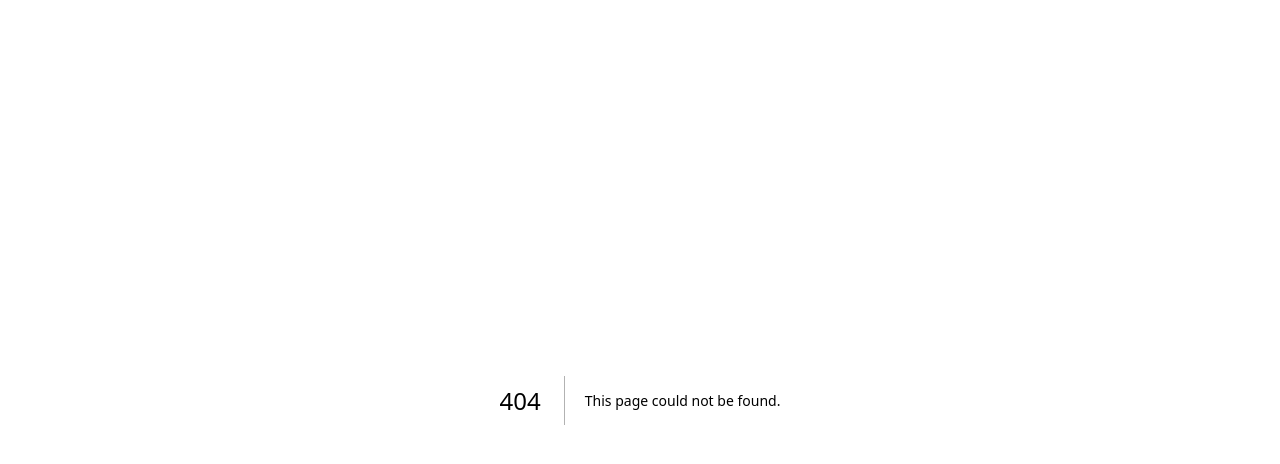
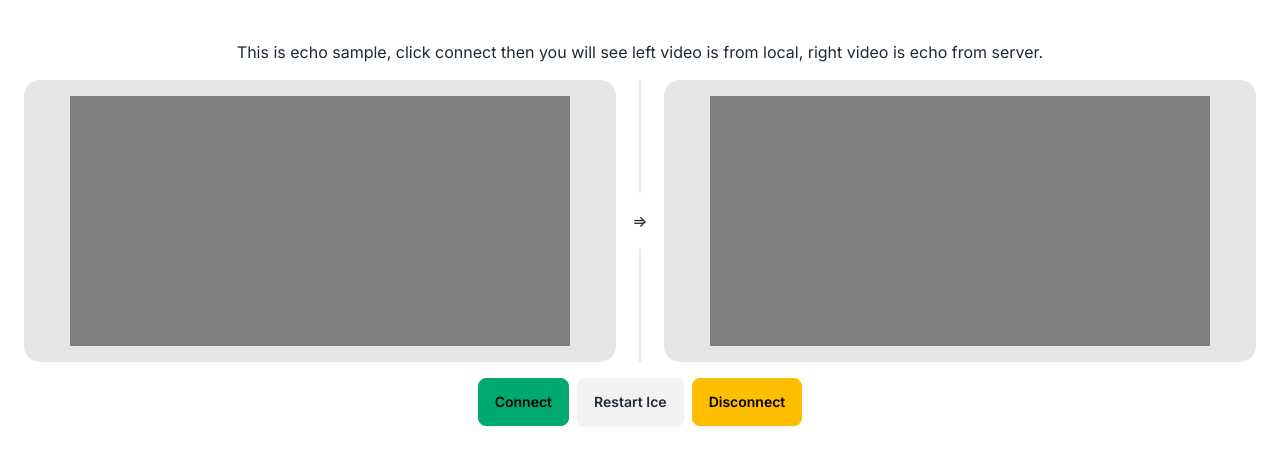
Before and after one commit to 8xFF/atm0s-media-sdk-ts, a Next.js app in the folder apps/web/: page /ts_samples/echo_restart_ice in a window 1280 px wide. Before the commit this address had no page. Shown: the top 464 px of the page. Built offline with nearby package versions, Linux system fonts and the light colour scheme.

Commit message:
allow restartIce

```diff
--- a/apps/web/app/page.tsx
+++ b/apps/web/app/page.tsx
@@ -8,6 +8,9 @@ export default function Page(): JSX.Element {
       <div className="pl-3">
         <div>
           <Link href="/ts_samples/echo_fast">Echo fast</Link>
+        </div>
+        <div>
+          <Link href="/ts_samples/echo_restart_ice">Echo restart ice</Link>
         </div>
         <div>
           <Link href="/ts_samples/echo_lazy">Echo lazy</Link>
--- /dev/null
+++ b/apps/web/app/ts_samples/echo_restart_ice/page.tsx
@@ -0,0 +1,150 @@
+"use client";
+
+import { useEffect } from "react";
+import {
+  BitrateControlMode,
+  Kind,
+  RoomPeerJoined,
+  RoomPeerLeaved,
+  RoomTrackStarted,
+  RoomTrackStopped,
+  Session,
+  SessionEvent,
+} from "@atm0s-media-sdk/sdk-core/lib";
+
+export default function EchoFast(): JSX.Element {
+  useEffect(() => {
+    const video_preview = document.getElementById(
+      "video-preview",
+    )! as HTMLVideoElement;
+    const audio_echo = document.getElementById(
+      "audio-echo",
+    )! as HTMLAudioElement;
+    const video_echo = document.getElementById(
+      "video-echo",
+    )! as HTMLVideoElement;
+    const connect_btn = document.getElementById("connect")!;
+    const restart_ice_btn = document.getElementById("restart-ice")!;
+    const disconnect_btn = document.getElementById("disconnect")!;
+
+    async function connect(_e: any) {
+      const session = new Session("http://localhost:3000", {
+        token: "demo-token",
+        join: {
+          room: "demo",
+          peer: "web-1",
+          publish: { peer: true, tracks: true },
+          subscribe: { peers: true, tracks: true },
+        },
+      });
+
+      const stream = await navigator.mediaDevices.getUserMedia({
+        audio: true,
+        video: true,
+      });
+      video_preview.srcObject = stream;
+      let audio_send_track = session.sender(
+        "audio_main",
+        stream.getAudioTracks()[0]!,
+      );
+      let video_send_track = session.sender(
+        "video_main",
+        stream.getVideoTracks()[0]!,
+        { priority: 100, bitrate: BitrateControlMode.DYNAMIC_CONSUMERS },
+      );
+      console.log(audio_send_track, video_send_track);
+      let audio_recv_track = session.receiver(Kind.AUDIO);
+      let video_recv_track = session.receiver(Kind.VIDEO);
+      audio_echo.srcObject = audio_recv_track.stream;
+      video_echo.srcObject = video_recv_track.stream;
+
+      (window as any).video_recv_track = video_recv_track;
+
+      session.on(SessionEvent.ROOM_PEER_JOINED, (peer: RoomPeerJoined) => {
+        console.log("Peer joined", peer);
+      });
+
+      session.on(SessionEvent.ROOM_PEER_LEAVED, (peer: RoomPeerLeaved) => {
+        console.log("Peer leaved", peer);
+      });
+
+      session.on(SessionEvent.ROOM_TRACK_STARTED, (track: RoomTrackStarted) => {
+        console.log("Track started", track);
+        if (track.track == "audio_main") {
+          audio_recv_track.attach(track).then(console.log).catch(console.error);
+        } else {
+          video_recv_track.attach(track).then(console.log).catch(console.error);
+        }
+      });
+
+      session.on(SessionEvent.ROOM_TRACK_STOPPED, (track: RoomTrackStopped) => {
+        console.log("Track stopped", track);
+      });
+
+      restart_ice_btn.onclick = () => {
+        session.restartIce().then(console.log).catch(console.error);
+      };
+
+      disconnect_btn.onclick = () => {
+        stream.getTracks().map((t) => {
+          t.stop();
+        });
+        video_preview.srcObject = null;
+        audio_echo.srcObject = null;
+        video_echo.srcObject = null;
+        session.disconnect();
+      };
+      await session.connect();
+    }
+
+    connect_btn.onclick = connect;
+  }, []);
+
+  return (
+    <main>
+      <div className="p-6">
+        <div className="p-4 w-full text-center">
+          This is echo sample, click connect then you will see left video is
+          from local, right video is echo from server.
+        </div>
+        {/* This is for video */}
+        <div className="flex flex-col w-full lg:flex-row">
+          <div className="grid p-4 flex-grow card bg-base-300 rounded-box place-items-center">
+            <video
+              muted
+              autoPlay
+              width={500}
+              height={500}
+              style={{ backgroundColor: "gray" }}
+              id="video-preview"
+            />
+          </div>
+          <div className="divider lg:divider-horizontal">=&gt;</div>
+          <div className="grid p-4 flex-grow card bg-base-300 rounded-box place-items-center">
+            <audio autoPlay id="audio-echo" />
+            <video
+              muted
+              autoPlay
+              width={500}
+              height={500}
+              style={{ backgroundColor: "gray" }}
+              id="video-echo"
+            />
+          </div>
+        </div>
+        {/* This is for control buttons */}
+        <div className="flex flex-row justify-center p-4 space-x-2 w-full">
+          <button id="connect" className="btn btn-success">
+            Connect
+          </button>
+          <button id="restart-ice" className="btn">
+            Restart Ice
+          </button>
+          <button id="disconnect" className="btn btn-warning">
+            Disconnect
+          </button>
+        </div>
+      </div>
+    </main>
+  );
+}
--- a/packages/sdk-core/src/session.ts
+++ b/packages/sdk-core/src/session.ts
@@ -33,6 +33,7 @@ export enum SessionEvent {
 
 export class Session extends EventEmitter {
   created_at: number;
+  version?: string;
   conn_id?: string;
   peer: RTCPeerConnection;
   dc: Datachannel;
@@ -136,6 +137,7 @@ export class Session extends EventEmitter {
       throw new Error("Not in prepare state");
     }
     this.prepareState = false;
+    this.version = version;
     console.warn("Prepare senders and receivers to connect");
     //prepare for senders. We need to lazy prepare because some transceiver dont allow update before connected
     for (let i = 0; i < this.senders.length; i++) {
@@ -178,6 +180,39 @@ export class Session extends EventEmitter {
     await this.peer.setRemoteDescription({ type: "answer", sdp: res.sdp });
     await this.dc.ready();
     console.log("Connected");
+  }
+
+  async restartIce() {
+    //TODO detect disconnect state and call restart-ice
+    const local_desc = await this.peer.createOffer({
+      offerToReceiveAudio: true,
+      offerToReceiveVideo: true,
+    });
+    const req = ConnectRequest.create({
+      version: this.version || "pure-ts@0.0.0", //TODO auto get from package.json
+      join: this.cfg.join,
+      features: {},
+      tracks: {
+        receivers: this.receivers.map((r) => r.state),
+        senders: this.senders.map((r) => r.state),
+      },
+      sdp: local_desc.sdp,
+    });
+    console.log("Sending restart-ice request");
+    const res = await post_protobuf(
+      ConnectRequest,
+      ConnectResponse,
+      this.gateway + "/webrtc/" + this.conn_id + "/restart-ice",
+      req,
+      {
+        Authorization: "Bearer " + this.cfg.token,
+        "Content-Type": "application/grpc",
+      },
+    );
+    this.conn_id = res.connId;
+    console.log("Apply restart-ice response");
+    await this.peer.setLocalDescription(local_desc);
+    await this.peer.setRemoteDescription({ type: "answer", sdp: res.sdp });
   }
 
   async join(info: JoinInfo, token: string) {
--- a/packages/sdk-react-hooks/src/context.ts
+++ b/packages/sdk-react-hooks/src/context.ts
@@ -154,6 +154,10 @@ export class Context extends EventEmitter {
     return this.session.connect(version);
   }
 
+  restartIce() {
+    return this.session.restartIce();
+  }
+
   async join(info: any, token: string) {
     await this.session.join(info, token);
   }
--- a/packages/sdk-react-hooks/src/hooks/session.tsx
+++ b/packages/sdk-react-hooks/src/hooks/session.tsx
@@ -8,6 +8,9 @@ class SessionWrap {
   constructor(private ctx: Context) {}
   connect = () => {
     return this.ctx.connect(VERSION);
+  };
+  restartIce = () => {
+    return this.ctx.restartIce();
   };
   join = async (info: any, token: string) => {
     await this.ctx.join(info, token);
```
